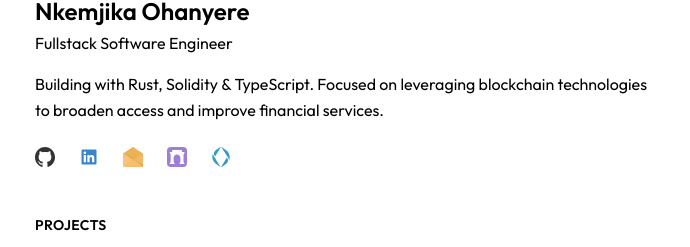
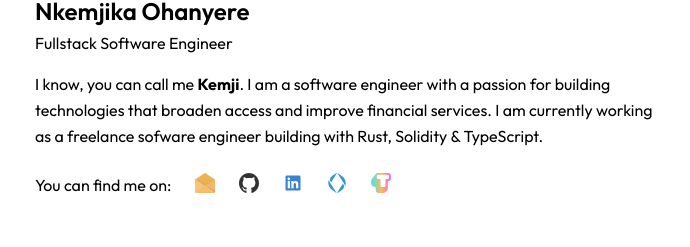
Before and after one commit to Nkemjikanma/v3, a React (Vite) app in the folder client/: page / in a window 1280 px wide. Shown: the part 129-376 px from the top of the page, without its empty margins (293-983 px from the left). Built offline with nearby package versions, Linux system fonts and the light colour scheme; no server answers.

Commit message:
chore: update bio and minor ui fixes

```diff
--- a/client/src/lib/constants.ts
+++ b/client/src/lib/constants.ts
@@ -123,6 +123,11 @@ export const toolings = [
 
 export const socials = [
   {
+    name: "Mail",
+    logo: "/images/logos/email.svg",
+    profile: "mailto:contact@nkem.dev",
+  },
+  {
     name: "Github",
     logo: "/images/logos/github.svg",
     profile: "https://github.com/Nkemjikanma",
@@ -132,20 +137,21 @@ export const socials = [
     logo: "/images/logos/linkedin.svg",
     profile: "https://www.linkedin.com/in/nkemjika-ohanyere/",
   },
-  {
-    name: "Mail",
-    logo: "/images/logos/email.svg",
-    profile: "mailto:contact@nkem.dev",
-  },
-  {
-    name: "Farcaster",
-    logo: "/images/logos/farcaster.svg",
-    profile: "https://warpcast.com/nkemjika",
-  },
+  // {
+  //   name: "Farcaster",
+  //   logo: "/images/logos/farcaster.svg",
+  //   profile: "https://warpcast.com/nkemjika",
+  // },
   {
     name: "ENS",
     logo: "/images/logos/ens1.svg",
     profile: "https://app.ens.domains/nkemjika.eth",
+  },
+  {
+    name: "Towns",
+    logo: "/images/logos/towns.svg",
+    profile:
+      "https://app.towns.com/t/0x16c26e46624ebfd0929c0b0a2d0f51ff1514eb31/",
   },
 ];
 
--- a/client/src/routes/index.tsx
+++ b/client/src/routes/index.tsx
@@ -19,11 +19,14 @@ function Landing() {
         <h1 className="text-2xl font-outfitSemiBold">Nkemjika Ohanyere</h1>
         <p className="text-black mt-1">Fullstack Software Engineer</p>
         <p className="text-black mt-4 leading-relaxed">
-          Building with Rust, Solidity & TypeScript. Focused on leveraging
-          blockchain technologies to broaden access and improve financial
-          services.
+          I know, you can call me <span className="font-outfitBold">Kemji</span>
+          . I am a software engineer with a passion for building technologies
+          that broaden access and improve financial services. I am currently
+          working as a freelance sofware engineer building with Rust, Solidity &
+          TypeScript.
         </p>
         <div className="flex gap-6 mt-6">
+          <p>You can find me on: </p>
           {socials.map((social) => (
             <a
               key={social.name}
@@ -36,6 +39,7 @@ function Landing() {
               <img src={social.logo} alt={social.name} className="w-5 h-5" />
             </a>
           ))}
+          <></>
         </div>
       </section>
 
```
Also changed, not shown: client/public/images/logos/towns.jpg (deleted), client/public/images/logos/towns.svg (added).
